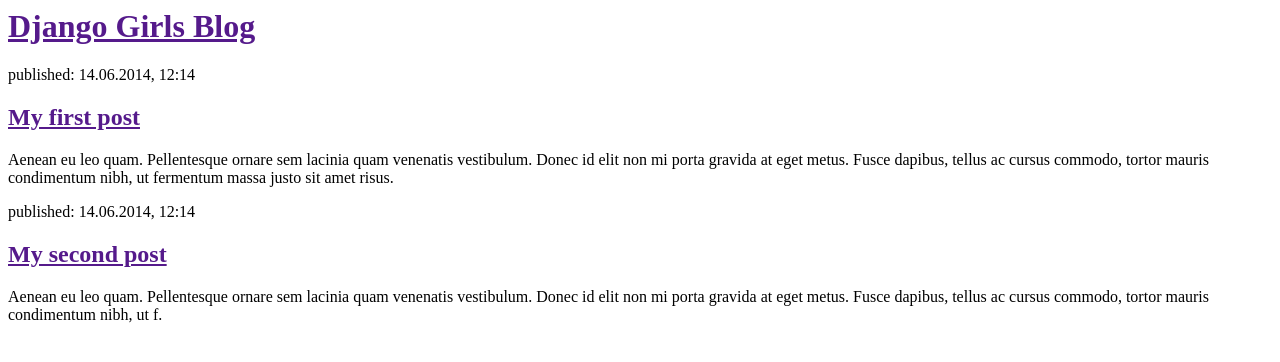
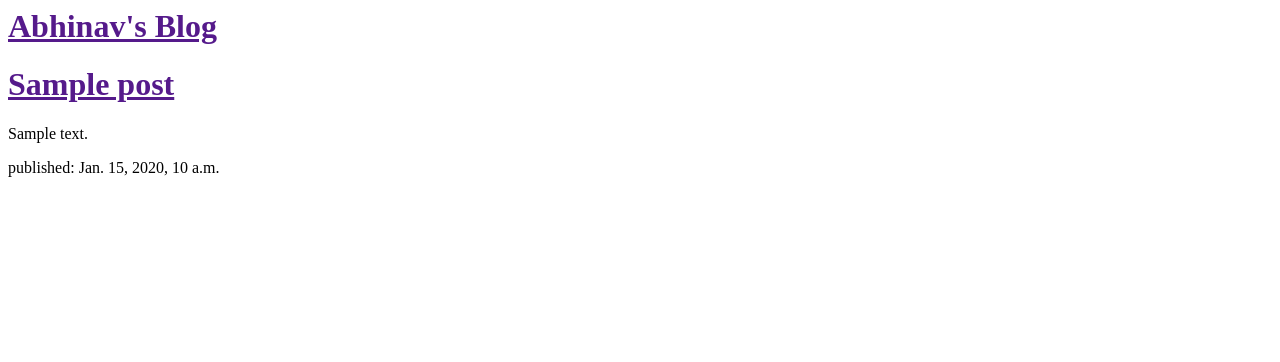
Before and after one commit to compilepeace/BLOG_WEBSITE, a Django app: template blog/templates/blog/post_list.html in a window 1280 px wide. Shown: the top 362 px of the page. Run offline with Django 3.2, Linux system fonts and the light colour scheme; the template is opened without the code that fills it: values that come from a table or form of the project are taken from there, others are empty; tables that the repository leaves empty hold one stand-in row (values such as "Sample post").

Commit message:
Modified templates to display posts from database

```diff
--- a/blog/templates/blog/post_list.html
+++ b/blog/templates/blog/post_list.html
@@ -1,22 +1,24 @@
 <html>
     <head>
-        <title>Django Girls blog</title>
+        <title>Abhinav's Blog</title>
     </head>
     <body>
         <div>
-            <h1><a href="">Django Girls Blog</a></h1>
+            <h1><a href="">Abhinav's Blog</a></h1>
         </div>
 
-        <div>
-            <p>published: 14.06.2014, 12:14</p>
-            <h2><a href="">My first post</a></h2>
-            <p>Aenean eu leo quam. Pellentesque ornare sem lacinia quam venenatis vestibulum. Donec id elit non mi porta gravida at eget metus. Fusce dapibus, tellus ac cursus commodo, tortor mauris condimentum nibh, ut fermentum massa justo sit amet risus.</p>
-        </div>
 
-        <div>
-            <p>published: 14.06.2014, 12:14</p>
-            <h2><a href="">My second post</a></h2>
-            <p>Aenean eu leo quam. Pellentesque ornare sem lacinia quam venenatis vestibulum. Donec id elit non mi porta gravida at eget metus. Fusce dapibus, tellus ac cursus commodo, tortor mauris condimentum nibh, ut f.</p>
-        </div>
+
+        {% for post in posts %}
+
+            <div>
+                <h1><a href="">{{ post.title }}</a></h1>
+                <p>{{ post.text|linebreaksbr }}</p>
+                <p>published: {{ post.published_date }}</p>
+            </div>
+
+        {% endfor %}
+
+
     </body>
 </html>
```
Also changed, not shown: blog/views.py (+5 -2 lines).
